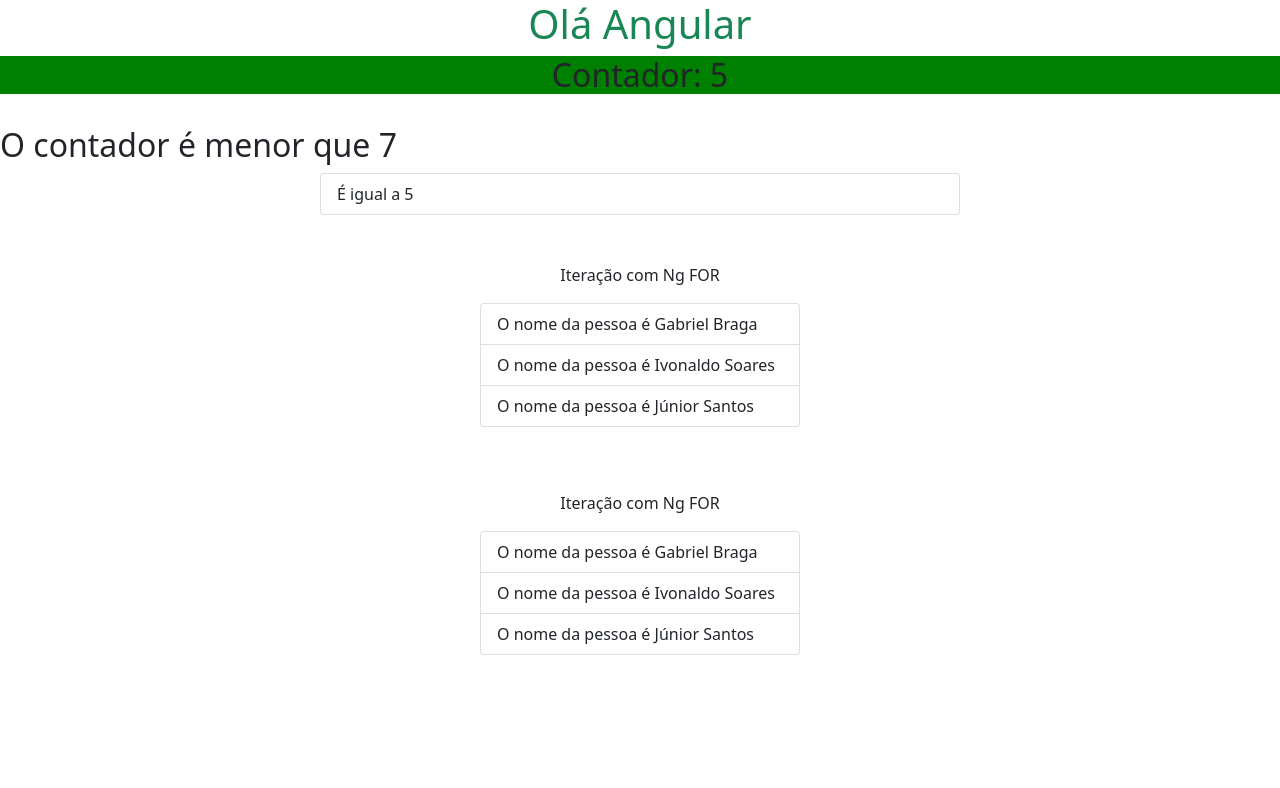
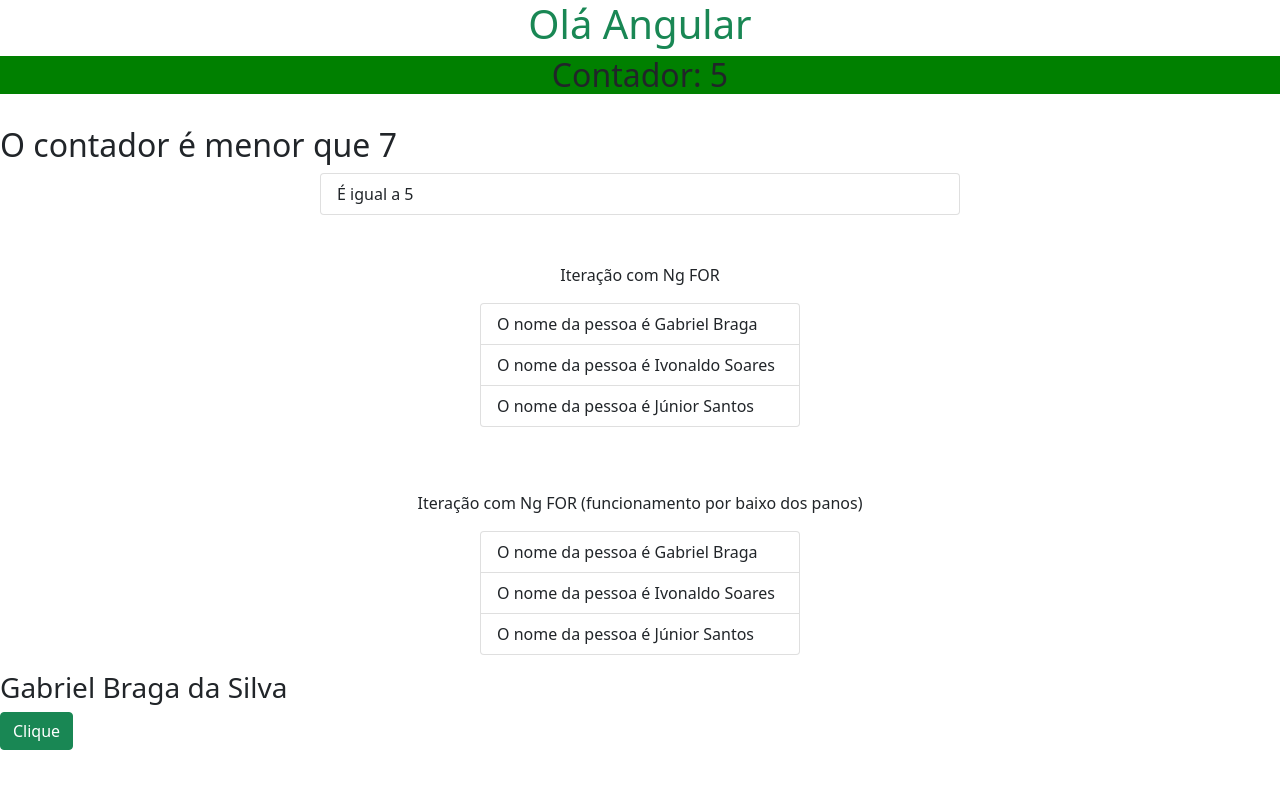
Before and after one commit to bragabriel/BootcampSantander-FullStackDeveloper, an Angular app in the folder Angular/curso_ambiente-angular/: page / in a window 1280 px wide. Shown: the top 788 px of the page. Built offline with nearby package versions, Linux system fonts and the light colour scheme.

Commit message:
feat: One way data binding

```diff
--- a/Angular/curso_ambiente-angular/src/app/app.component.html
+++ b/Angular/curso_ambiente-angular/src/app/app.component.html
@@ -75,7 +75,7 @@
 
 <br> <br>
   <!-- Ng FOR (Por baixo dos panos) -->
-  <p class="text-center">Iteração com Ng FOR</p>
+  <p class="text-center">Iteração com Ng FOR (funcionamento por baixo dos panos)</p>
   <ul class="list-group mx-auto my-3 col-3">
     <ng-template ngFor let-dado [ngForOf]="pessoas">
       <li class="list-group-item">
@@ -83,3 +83,7 @@
       </li>
     </ng-template>
   </ul>
+
+
+<h3>{{nome}}</h3>
+<button class="btn btn-success" (click)="clicou(nome)">Clique</button>
--- a/Angular/curso_ambiente-angular/src/app/app.component.ts
+++ b/Angular/curso_ambiente-angular/src/app/app.component.ts
@@ -7,6 +7,8 @@ import { Component, OnInit } from '@angular/core';
 })
 
 export class AppComponent implements OnInit {
+
+  nome = "Gabriel Braga da Silva"
 
   count = 0;
 
@@ -43,4 +45,8 @@ export class AppComponent implements OnInit {
     }, 1000)
   }
 
+  clicou(nome: string):void{
+    console.log("Clicou", nome)
+  }
+
 }
```
